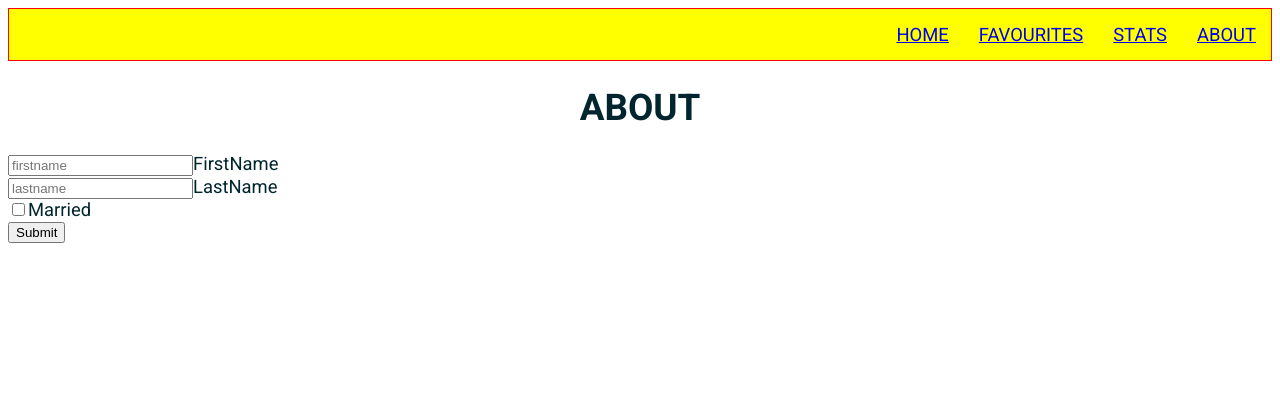
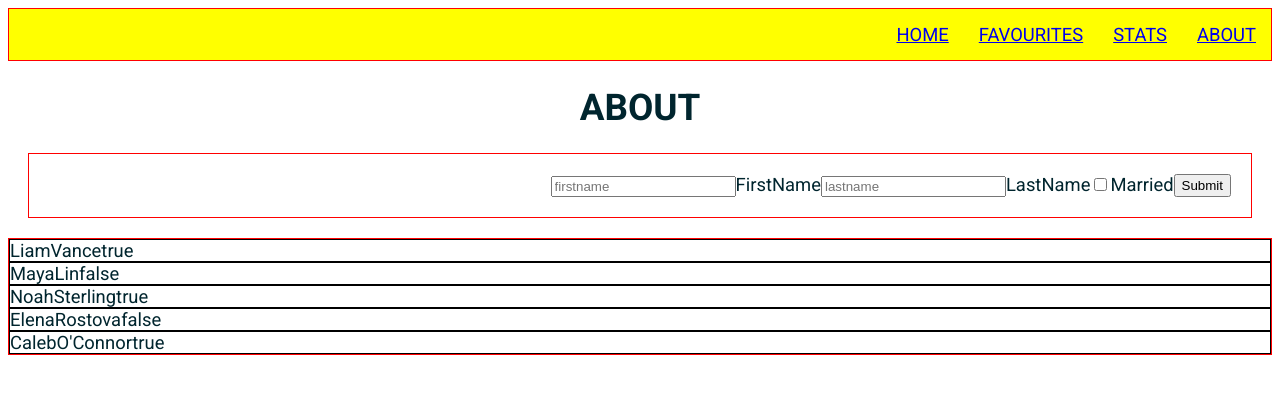
Before and after one commit to PieterJanDelbecke/review-project-november-2026, a React (Vite) app: page /about in a window 1280 px wide. Shown: the top 394 px of the page. Built offline with nearby package versions, Linux system fonts and the light colour scheme; no server answers.

Commit message:
start for tickets

```diff
--- a/package.json
+++ b/package.json
@@ -16,7 +16,8 @@
     "react": "^19.3.1",
     "react-dom": "^19.3.1",
     "react-router-dom": "^7.18.5",
-    "recharts": "^3.11.1"
+    "recharts": "^3.11.1",
+    "uuid": "^14.0.3"
   },
   "devDependencies": {
     "@babel/core": "^7.29.7",
--- a/src/pages/aboutPage.jsx
+++ b/src/pages/aboutPage.jsx
@@ -1,18 +1,56 @@
 import { useState } from "react";
 import { PageTitle } from "../styling/styles";
+import { v6 as UUID } from "uuid";
+
+import styled from "@emotion/styled";
+
+const Container = styled.div``;
+
+const FormContainer = styled.form`
+  padding: 20px;
+  margin: 20px;
+  border: 1px solid red;
+  display: flex;
+  justify-content: flex-end;
+`;
+
+const TicketsContainer = styled.div`
+  border: 1px solid red;
+`;
+
+const Ticket = styled.div`
+  border: 1px solid black;
+`;
+
+const data = [
+  { id: UUID(), firstName: "Liam", lastName: "Vance", married: true },
+  { id: UUID(), firstName: "Maya", lastName: "Lin", married: false },
+  { id: UUID(), firstName: "Noah", lastName: "Sterling", married: true },
+  { id: UUID(), firstName: "Elena", lastName: "Rostova", married: false },
+  { id: UUID(), firstName: "Caleb", lastName: "O'Connor", married: true },
+];
 
 const About = () => {
   const [firstName, setFirstName] = useState("");
   const [lastName, setLastName] = useState("");
   const [isMarried, setIsMarried] = useState(false);
+  const [ticketsData, setTicketsData] = useState(data);
+
   const handleSubmit = (e) => {
     e.preventDefault();
-    console.log(`### ${firstName} ### ${lastName} ### ${isMarried}`);
+    const newTicket = {
+      id: UUID(),
+      firstName: firstName.trim(),
+      lastName: lastName.trim(),
+      married: isMarried,
+    };
+
+    setTicketsData((prev) => [...prev, newTicket]);
   };
   return (
-    <>
+    <Container>
       <PageTitle>ABOUT</PageTitle>
-      <form onSubmit={handleSubmit}>
+      <FormContainer onSubmit={handleSubmit}>
         <div>
           <input
             type="text"
@@ -43,8 +81,19 @@ const About = () => {
           <label htmlFor="marriedStatus">Married</label>
         </div>
         <button type="submit">Submit</button>
-      </form>
-    </>
+      </FormContainer>
+      <TicketsContainer>
+        {ticketsData.map((ticket) => {
+          return (
+            <Ticket key={ticket.id}>
+              <span>{ticket.firstName}</span>
+              <span>{ticket.lastName}</span>
+              <span>{ticket.married ? "true" : "false"}</span>
+            </Ticket>
+          );
+        })}
+      </TicketsContainer>
+    </Container>
   );
 };
 
```
Also changed, not shown: 1 other file (tests, documents, lock files or other folders).
